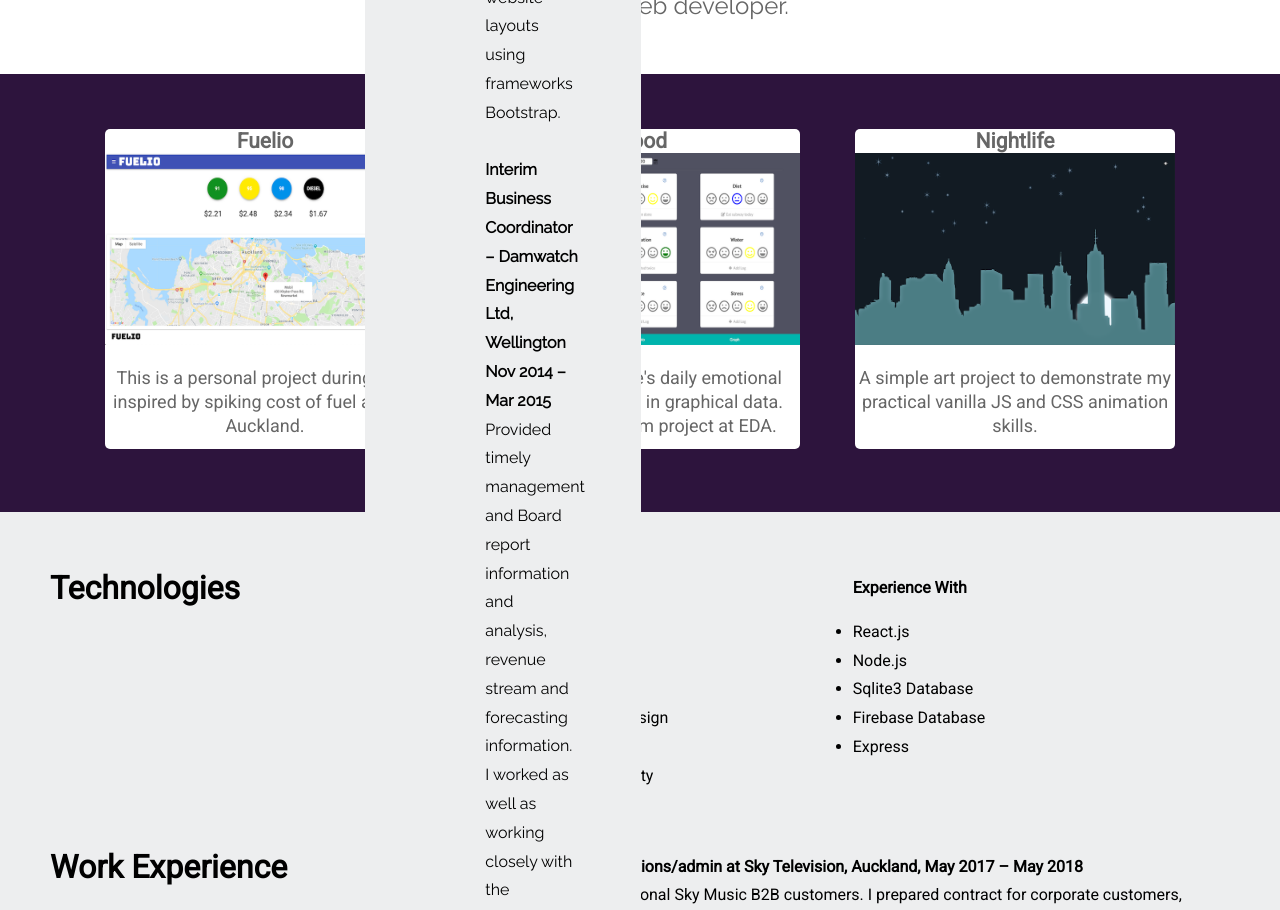
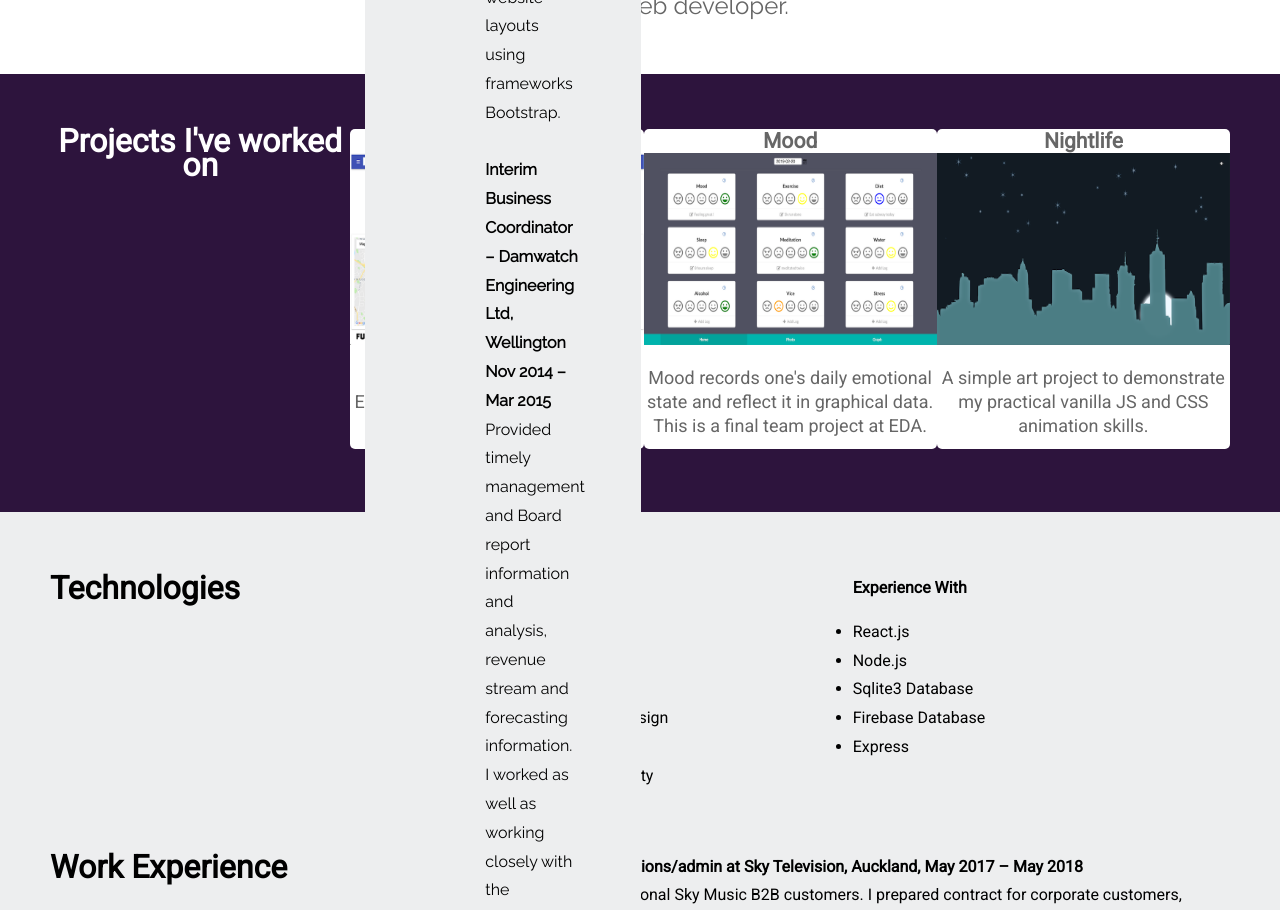
Before and after one commit to AmboMaya/Maya-Portfolio, a React app: page / in a window 1280 px wide. Shown: the part 1180-2090 px from the top of the page. Built offline with nearby package versions, Linux system fonts and the light colour scheme.

Commit message:
added project section headline

```diff
--- a/src/components/Projects.jsx
+++ b/src/components/Projects.jsx
@@ -23,6 +23,10 @@
   return (
     <React.Fragment>
       <div className='projects'>
+        <div className='projectHeadline'>
+          <h1>Projects I've worked on</h1>
+        </div>
+
         {projects.map(project => (
           <Placeholder key={project.title} title={project.title} image={project.image} description={project.projectDescription}/>
         ))}
```
